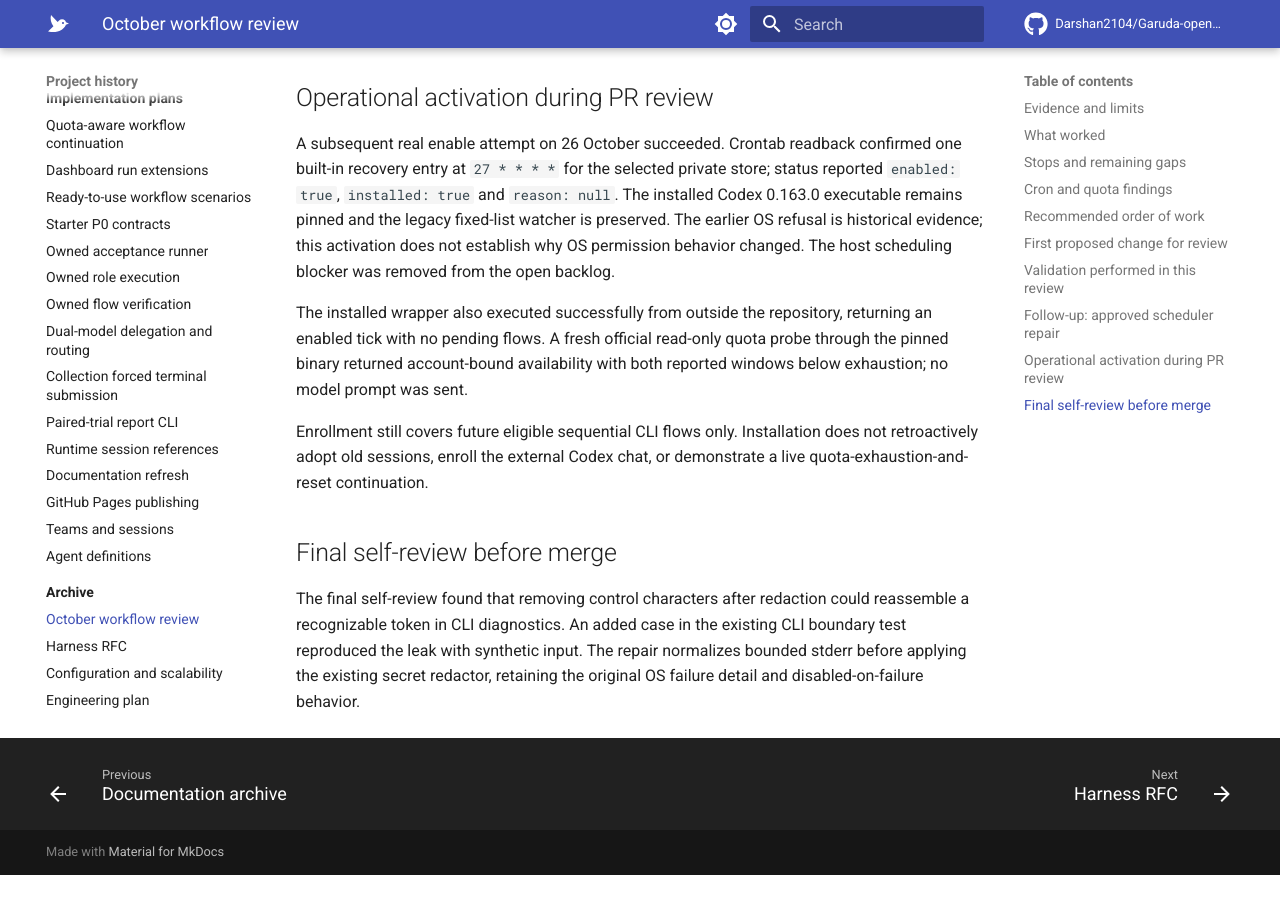
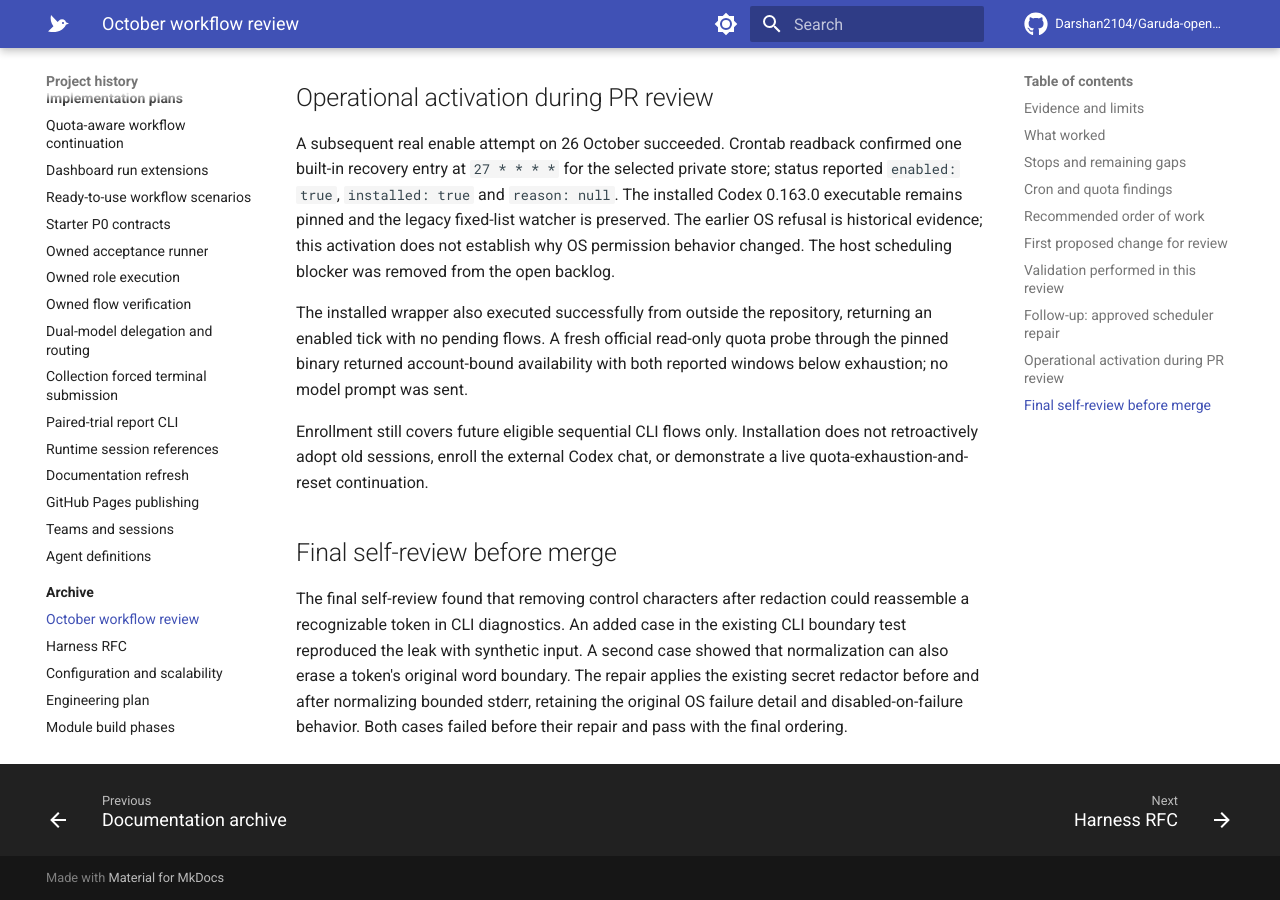
Before and after one commit to Darshan2104/Garuda-openagent, an MkDocs documentation site: the page built from docs/archive/2026-10-26-workflow-review.md, in a window 1280 px wide and 900 px high, scrolled down 6446 px. Built offline with MkDocs 1.6.1 and Material for MkDocs 9.7.7, drawn with Linux system fonts in a browser that asks for light colours; comment, search, counter and statistics services are not loaded; before the commit the page ends 7321 px from its top, so only the background shows below that.

Commit message:
Preserve raw and normalized token redaction

```diff
--- a/docs/archive/2026-10-26-workflow-review.md
+++ b/docs/archive/2026-10-26-workflow-review.md
@@ -271,6 +271,8 @@
 
 The final self-review found that removing control characters after redaction
 could reassemble a recognizable token in CLI diagnostics. An added case in the
-existing CLI boundary test reproduced the leak with synthetic input. The repair
-normalizes bounded stderr before applying the existing secret redactor, retaining
-the original OS failure detail and disabled-on-failure behavior.
+existing CLI boundary test reproduced the leak with synthetic input. A second
+case showed that normalization can also erase a token's original word boundary.
+The repair applies the existing secret redactor before and after normalizing
+bounded stderr, retaining the original OS failure detail and disabled-on-failure
+behavior. Both cases failed before their repair and pass with the final ordering.
```
Also changed, not shown: docs/MODULES.md (+2 -2 lines), 2 other files.
